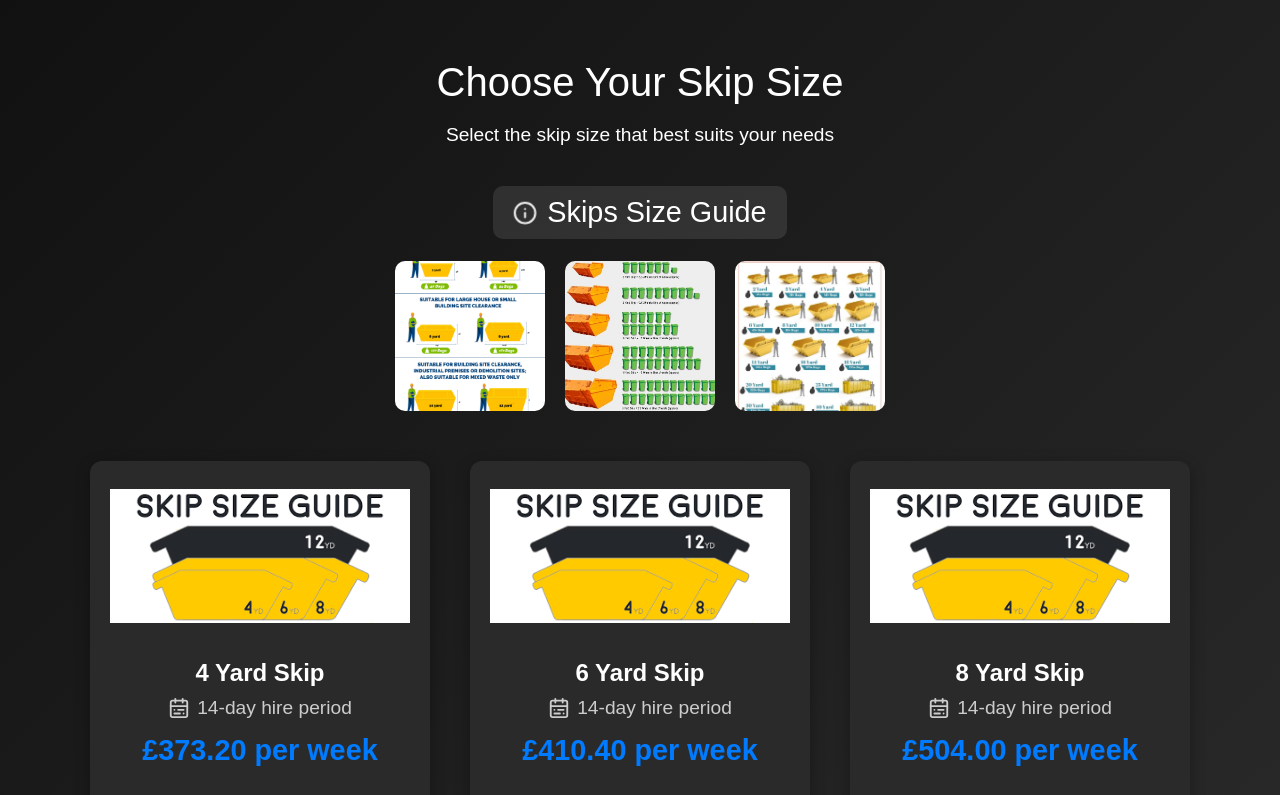
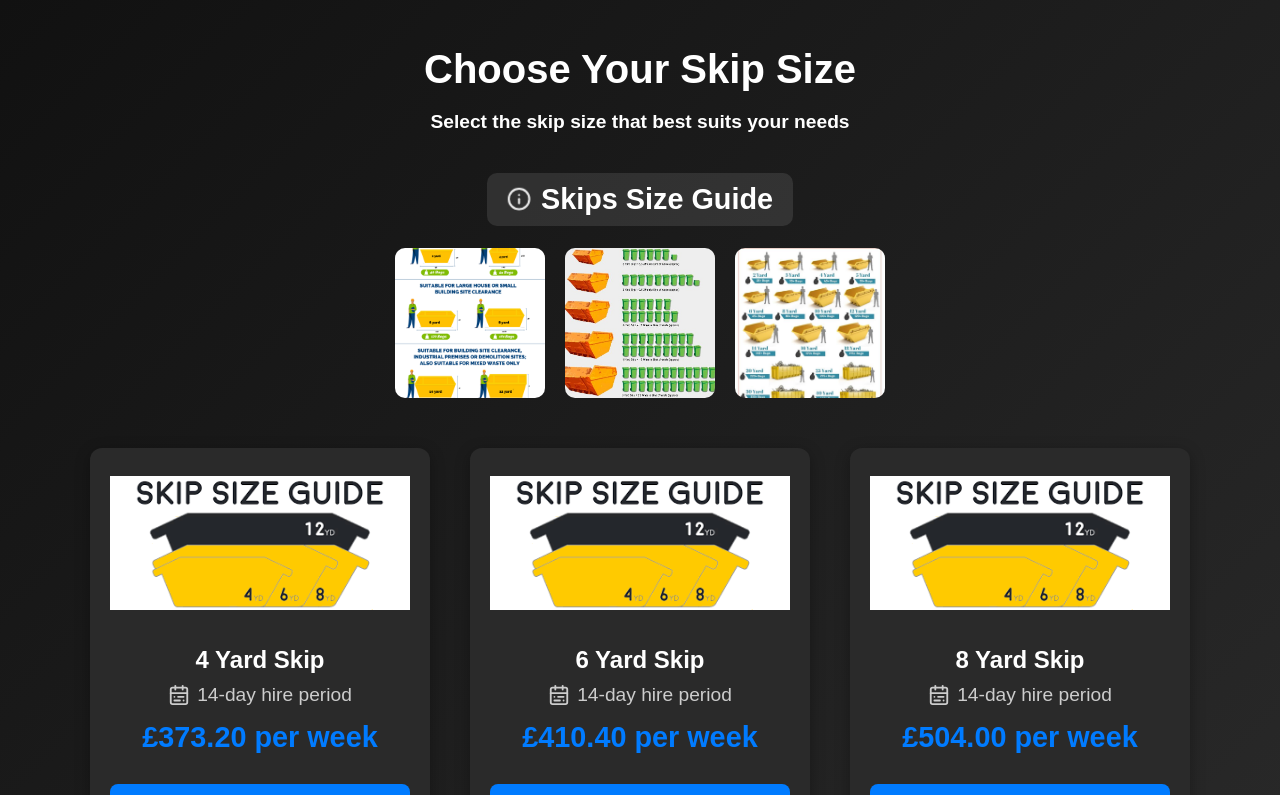
Before and after one commit to Amin-Mashayekhan/skip-select-page, a React (Vite) app: page / in a window 1280 px wide. Shown: the top 795 px of the page. Built offline with nearby package versions, Linux system fonts and the light colour scheme; no server answers.

Commit message:
Fixed some console issues

```diff
--- a/src/components/GuideModal.tsx
+++ b/src/components/GuideModal.tsx
@@ -45,7 +45,7 @@ const CloseButton = styled.button`
   z-index: 1001;
 `;
 
-const ModalImage = styled.img<{ isZoomed: boolean }>`
+const ModalImage = styled.img<{ $isZoomed: boolean }>`
   max-width: 100%;
   max-height: 80vh;
   border-radius: 10px;
@@ -53,7 +53,7 @@ const ModalImage = styled.img<{ isZoomed: boolean }>`
   transition: transform 0.3s ease;
   background-position: top left;
   object-fit: contain;
-  transform: ${({ isZoomed }) => (isZoomed ? "scale(1.8) translate(16%, 24%)" : "scale(1)")};
+  transform: ${({ $isZoomed }) => ($isZoomed ? "scale(1.8) translate(16%, 24%)" : "scale(1)")};
 `;
 
 const NavigationButton = styled.button`
@@ -153,7 +153,7 @@ const GuideModal: React.FC<GuideModalProps> = ({
         <ModalImage
           src={images[selectedIndex]}
           alt={`Guide Image ${selectedIndex + 1}`}
-          isZoomed={isZoomed}
+          $isZoomed={isZoomed}
           onClick={toggleZoom}
         />
         <ZoomIndicator onClick={toggleZoom}>
--- a/src/pages/SkipSelectPage.tsx
+++ b/src/pages/SkipSelectPage.tsx
@@ -25,13 +25,13 @@ const SkipCards = styled.div`
   margin-top: 40px;
 `;
 
-const Title = styled.p`
+const Title = styled.h1`
  text-align: center;
  font-size: 2.5rem;
  margin-bottom: 10px;
 `;
 
-const SubTitle = styled.p`
+const SubTitle = styled.h3`
  text-align: center;
  font-size: 1.2rem;
 `;
@@ -60,7 +60,7 @@ const GuideTitle = styled.div`
   }
 `;
 
-const GuideTitleContent = styled.div`
+const GuideTitleContent = styled.h2`
   cursor: pointer;
   color: #fff;
   display: flex;
```
